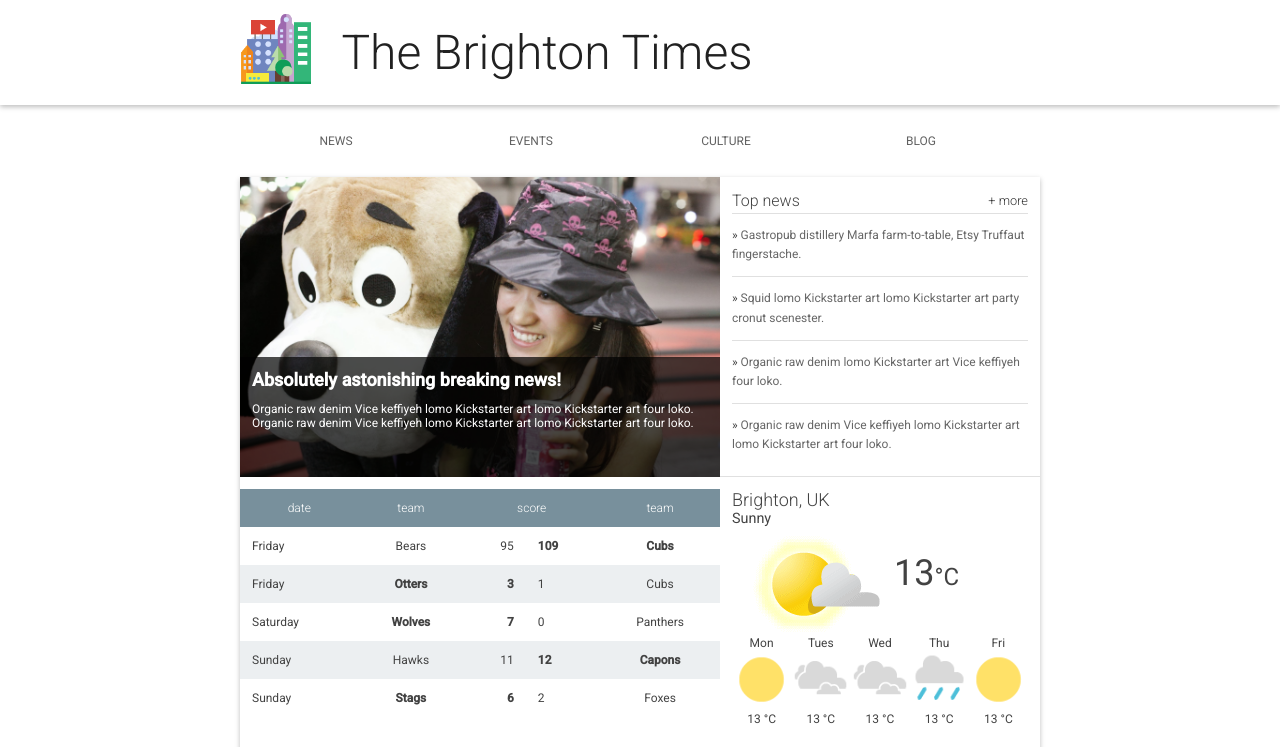
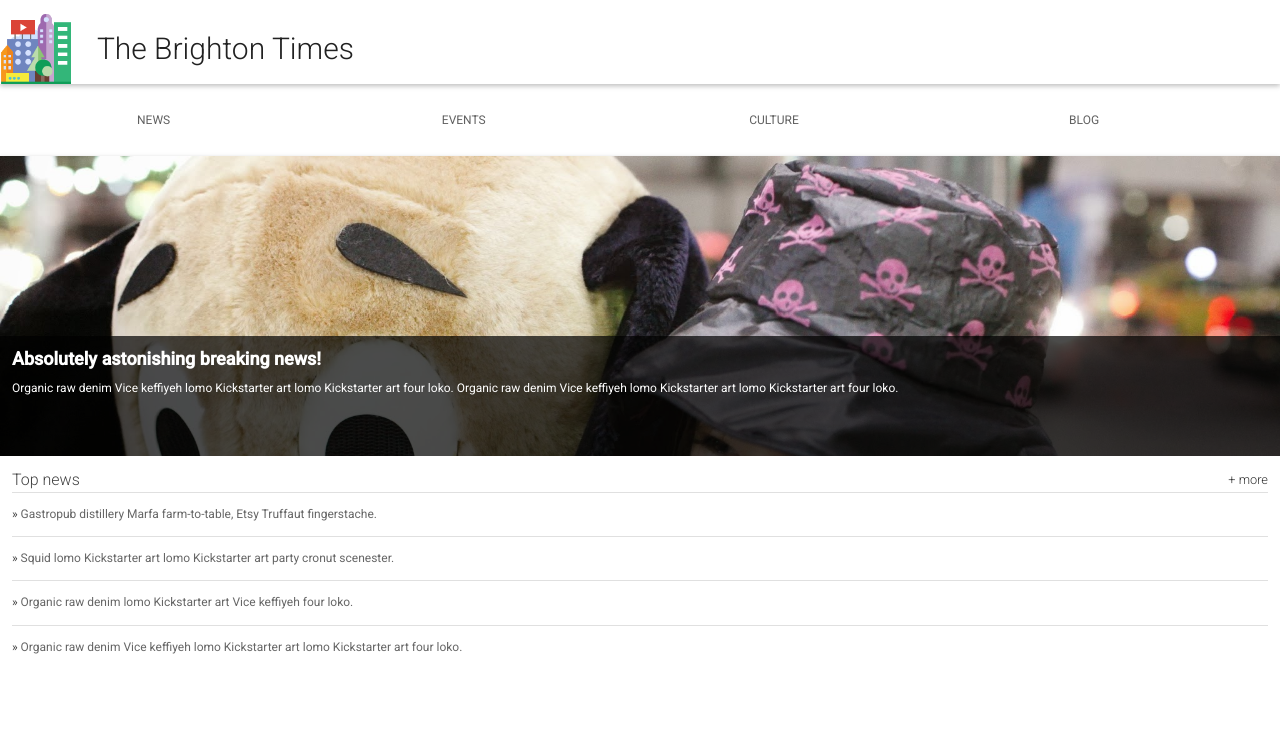
Before and after one commit to monish001/udacity-fend, a plain HTML site: page RWDF/index.html in a window 1280 px wide. Shown: the top 747 px of the page. Drawn offline with Linux system fonts and the light colour scheme.

Commit message:
solved RWDF

```diff
--- a/RWDF/index.html
+++ b/RWDF/index.html
@@ -30,14 +30,14 @@
 
     <main>
       <section class="content">
-        <section class="hero full-width">
+        <section class="hero">
           <article class="description">
             <h2>Absolutely astonishing breaking news!</h2>
             <p>Organic raw denim Vice keffiyeh lomo Kickstarter art lomo Kickstarter art four loko. Organic raw denim Vice keffiyeh lomo Kickstarter art lomo Kickstarter art four loko.</p>
           </article>
         </section>
 
-        <section class="full-width news top-news">
+        <section class="news top-news">
           <h2 class="news__title">Top news <a href="#" class="news__more">+ more</a></h2>
           <ul>
             <li class="top-news__item">
@@ -55,7 +55,7 @@
           </ul>
         </section>
 
-        <section class="full-width scores">
+        <section class="scores">
           <table class="scores__table">
             <thead>
               <tr>
@@ -106,7 +106,7 @@
           </table>
         </section>
 
-        <section class="full-width weather">
+        <section class="weather">
           <span class="weather__location">Brighton, UK</span>
           <span class="weather__desc">Sunny</span>
           <span class="weather__today">
@@ -137,7 +137,7 @@
           </ul>
         </section>
 
-        <section class="full-width news recent-news">
+        <section class="news recent-news">
           <h2 class="news__title">Latest news <a href="#" class="news__more">+ more</a></h2>
           <ul>
             <li class="snippet">
--- a/RWDF/main.css
+++ b/RWDF/main.css
@@ -52,7 +52,8 @@ ul {
 }
 
 .header__inner {
-  width: 800px;
+  /*width: 800px;*/
+  width: 100%;
   margin-left: auto;
   margin-right: auto;
 }
@@ -66,10 +67,11 @@ ul {
 
 .header__title {
   font-weight: 300;
-  font-size: 4em;
+  font-size: 2.5em;
   margin: 0.5em 0.25em;
   display: inline-block;
   color: #212121;
+  padding-top: 1rem;
 }
 
 
@@ -80,7 +82,8 @@ ul {
  */
 
 .nav {
-  width: 800px;
+  /*width: 800px;*/
+  width: 100%;
   margin-left: auto;
   margin-right: auto;
 }
@@ -120,7 +123,8 @@ ul {
 
 main {
   box-shadow: 0 2px 5px rgba(0, 0, 0, 0.26);
-  width: 800px;
+  /*width: 800px;*/
+  width: 100%;
   margin-left: auto;
   margin-right: auto;
 }
@@ -140,7 +144,8 @@ main {
 
 .hero {
   float: left;
-  width: 480px;
+  /*width: 480px;*/
+  width: 100%;
   position: relative;
   background-image: url("./images/dog.jpg");
   background-size: cover;
@@ -168,7 +173,8 @@ main {
 
 .top-news {
   float: right;
-  width: 320px;
+  /*width: 320px;*/
+  width: 100%;
   height: 300px;
   border-bottom: 1px solid #E0E0E0;
   padding: 1em;
@@ -213,7 +219,8 @@ main {
  */
 
 .scores {
-  width: 480px;
+  /*width: 480px;*/
+  width: 100%;
   float: left;
   padding-top: 1em;
 }
@@ -263,7 +270,8 @@ main {
 
 .weather {
   float: right;
-  width: 320px;
+  /*width: 320px;*/
+  width: 100%;
   padding: 1em;
 }
 
```
